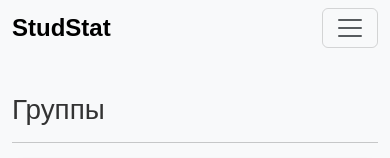
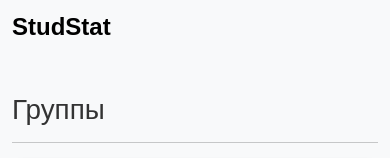
Before and after one commit to gafarovExe/site, a plain HTML site: page groups.html in a window 390 px wide. Shown: the top 158 px of the page. Drawn offline with nearby package versions, Linux system fonts and the light colour scheme.

Commit message:
Update groups.html

```diff
--- a/groups.html
+++ b/groups.html
@@ -13,9 +13,6 @@
  <nav class="navbar navbar-expand-lg navbar-light bg-light fixed-top">
   <div class="container-fluid">
     <span class="navbar-brand mb-0 h1">StudStat</span>
-    <button class="navbar-toggler" type="button" data-bs-toggle="collapse" data-bs-target="#navbarNav" aria-controls="navbarNav" aria-expanded="false" aria-label="Toggle navigation">
-      <span class="navbar-toggler-icon"></span>
-    </button>
     <div class="collapse navbar-collapse" id="navbarNav">
       <ul class="navbar-nav">
         <li class="nav-item">
```
